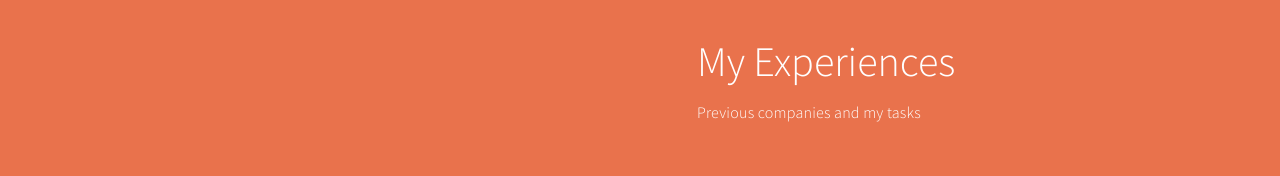
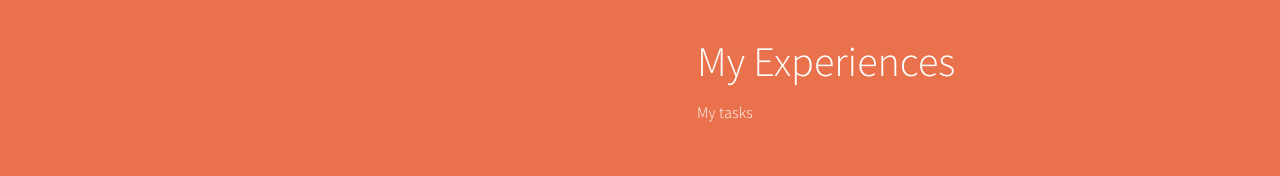
Before and after one commit to paramjitladiestailor/paramjitladiestailor.github.io, a plain HTML site: page index.html in a window 1280 px wide. Shown: the part 1512-1688 px from the top of the page. Drawn offline with Linux system fonts and the light colour scheme.

Commit message:
Stimulus

```diff
--- a/index.html
+++ b/index.html
@@ -207,7 +207,7 @@ http://www.templatemo.com/tm-498-stimulus
                     <div class="color-white experience-thumb">
                          <div class="wow fadeInUp section-title" data-wow-delay="0.8s">
                               <h1>My Experiences</h1>
-                              <p class="color-white">Previous companies and my tasks</p>
+                              <p class="color-white">My tasks</p>
                          </div>
 
                          <div class="wow fadeInUp color-white media" data-wow-delay="1.2s">
@@ -239,7 +239,7 @@ http://www.templatemo.com/tm-498-stimulus
 
 
 <!-- Education Section -->
-
+<!--
 <section id="education" class="parallax-section">
      <div class="container">
           <div class="row">
@@ -281,7 +281,7 @@ http://www.templatemo.com/tm-498-stimulus
           </div>
      </div>
 </section>
-
+-->
 
 <!-- Quotes Section -->
 
```
